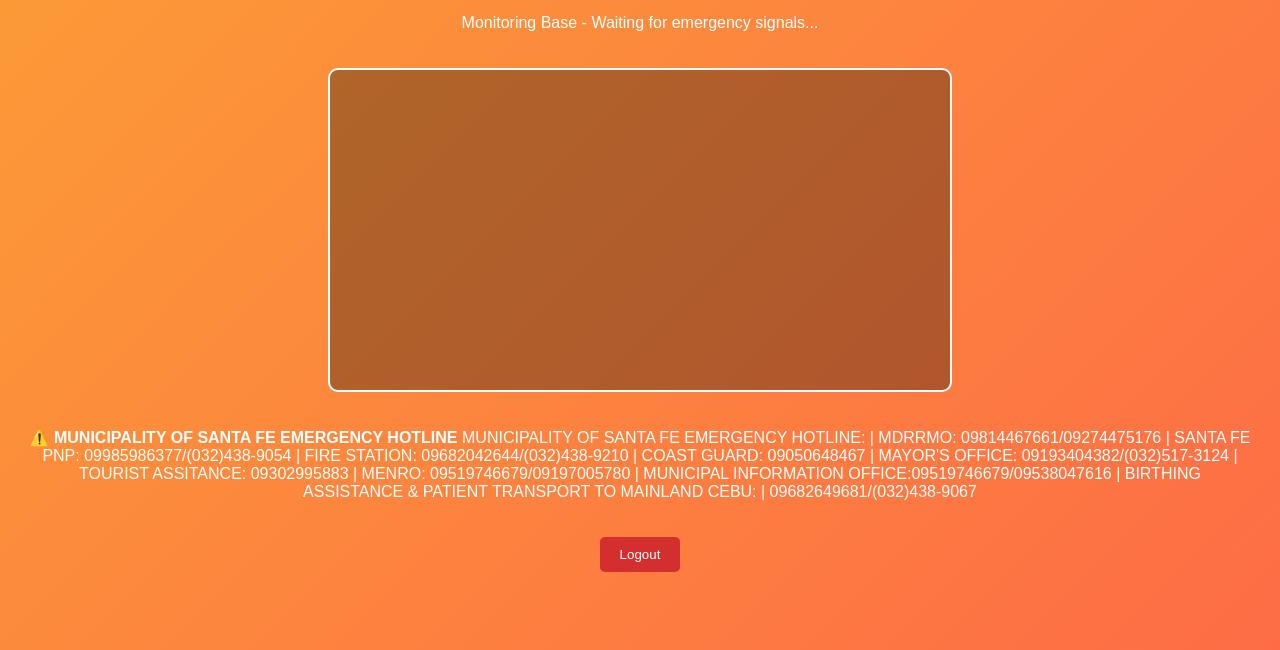
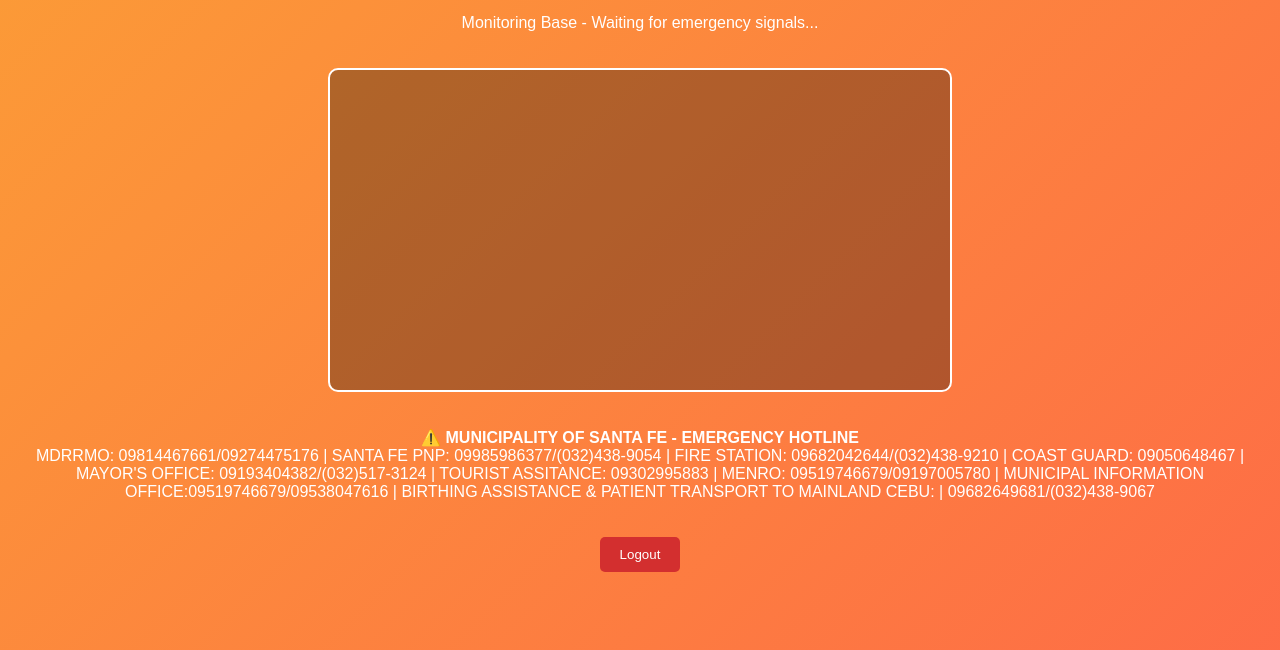
Before and after one commit to vicentezata/h-heas, a website: page public/monitor.html in a window 1280 px wide. Shown: the part 206-856 px from the top of the page. Drawn offline with Linux system fonts and the light colour scheme; sample sign-in values are in the browser's storage.

Commit message:
Update monitor.html

```diff
--- a/public/monitor.html
+++ b/public/monitor.html
@@ -117,7 +117,7 @@
     <audio id="falseAlarmSound" src="false_alarm.mp3"></audio>
 
 <!-- 📜 Instructional Note -->
-    <p id="note">⚠️ <strong>MUNICIPALITY OF SANTA FE EMERGENCY HOTLINE</strong> MUNICIPALITY OF SANTA FE EMERGENCY HOTLINE: |
+    <p id="note">⚠️ <strong>MUNICIPALITY OF SANTA FE - EMERGENCY HOTLINE</strong> </br>
 MDRRMO: 09814467661/09274475176 |
 SANTA FE PNP: 09985986377/(032)438-9054 |
 FIRE STATION: 09682042644/(032)438-9210 |
```
